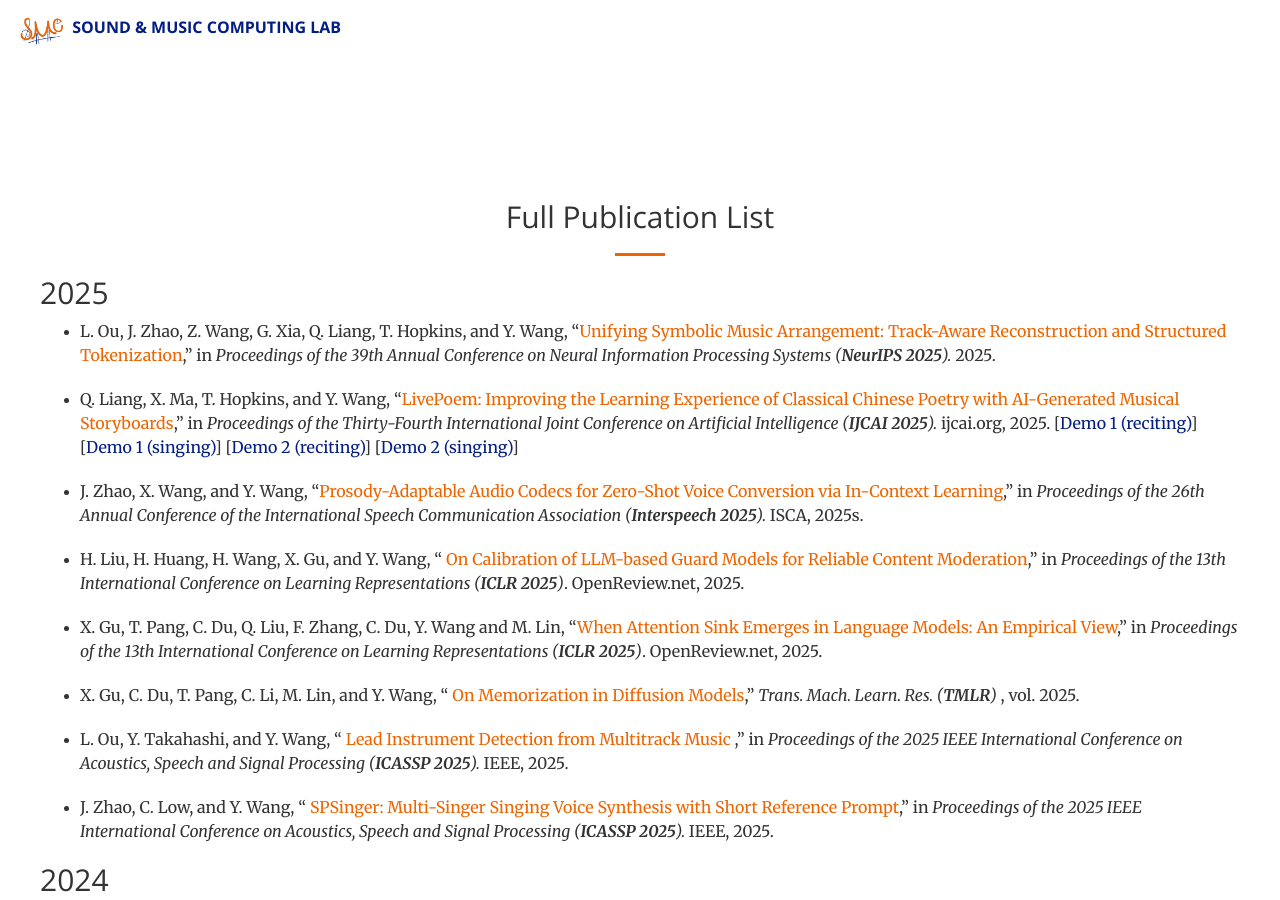
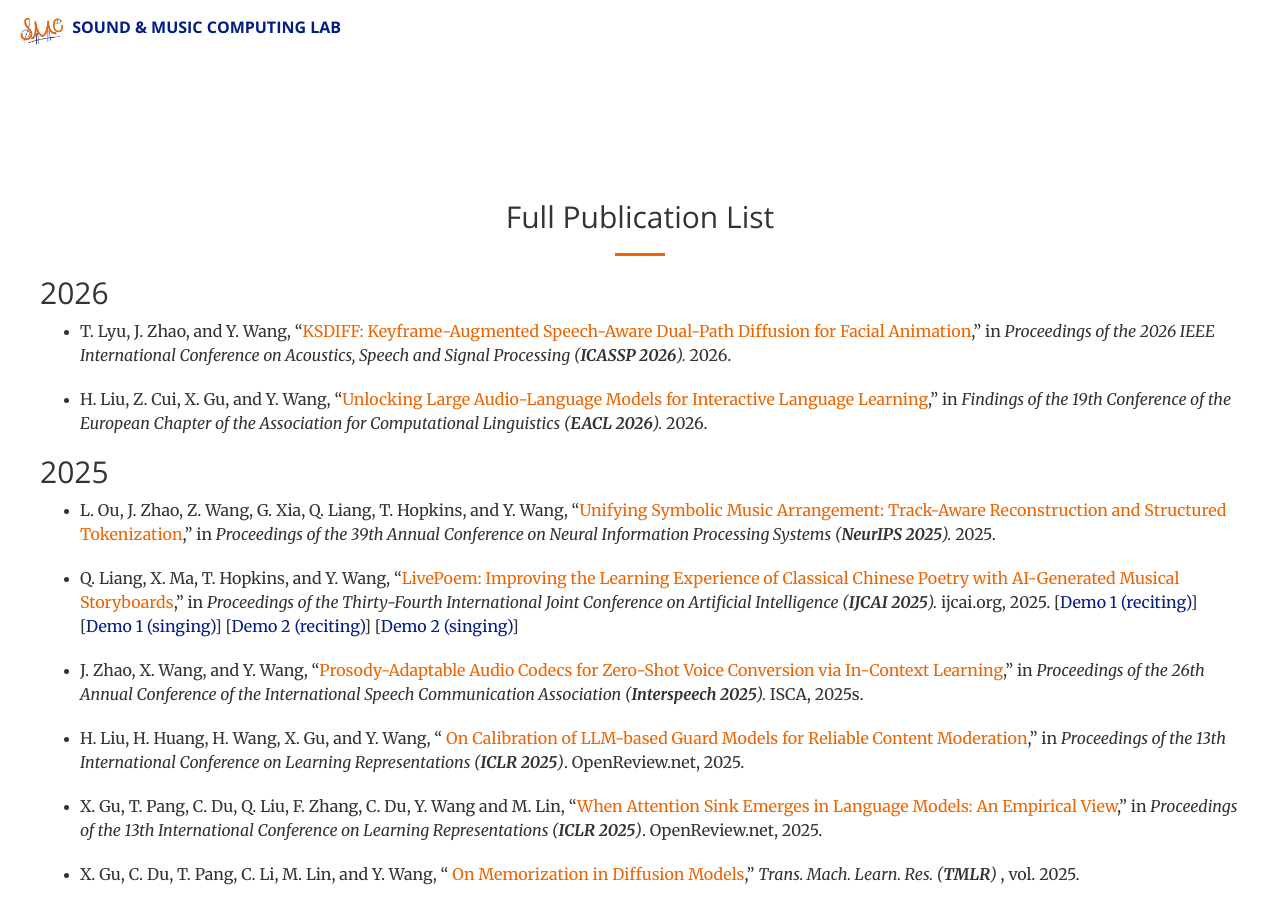
Before and after one commit to SMCNUS/SMCNUS.github.io, a Jekyll site: the page built from _posts/2022-07-28-publication.html, in a window 1280 px wide and 900 px high. Built offline with Jekyll 4.4.1, drawn with Linux system fonts in a browser that asks for light colours; nearby versions of some CDN libraries; library files that are not in the unit come from our copies.

Commit message:
add new publications for 2026

```diff
--- a/_posts/2022-07-28-publication.html
+++ b/_posts/2022-07-28-publication.html
@@ -22,6 +22,19 @@ permalink: /full_publication_list
         <div class="col-lg-12 text-center">
             <h2 class="section-heading">Full Publication List</h2>
             <hr class="primary">
+        </div>
+
+        <div class="row">
+            <div class="text-lg-start">
+            <h2 class="section-heading text-uppercase">2026</h2></div>
+        </div>
+        <div class="row">
+            <ul>
+                <li><p class="text-align">T. Lyu, J. Zhao, and Y. Wang, “<a href="archive/pdf/2026/2026_KSDIFF.pdf" target="_blank">KSDIFF: Keyframe-Augmented Speech-Aware Dual-Path Diffusion for Facial Animation</a>,” in <i>Proceedings of the 2026 IEEE International Conference on Acoustics, Speech and Signal Processing (<b>ICASSP 2026</b>).</i> 2026.</p></li>
+
+                <li><p class="text-align">H. Liu, Z. Cui, X. Gu, and Y. Wang, “<a href="archive/pdf/2026/2026_ALMforLanguageLearning.pdf" target="_blank">Unlocking Large Audio-Language Models for Interactive Language Learning</a>,” in <i>Findings of the 19th Conference of the European Chapter of the Association for Computational Linguistics (<b>EACL 2026</b>).</i> 2026.</p></li>
+
+            </ul>
         </div>
 
         <div class="row">
```
Also changed, not shown: _includes/info.html (+8 -0 lines), _includes/publication.html (+13 -0 lines).
